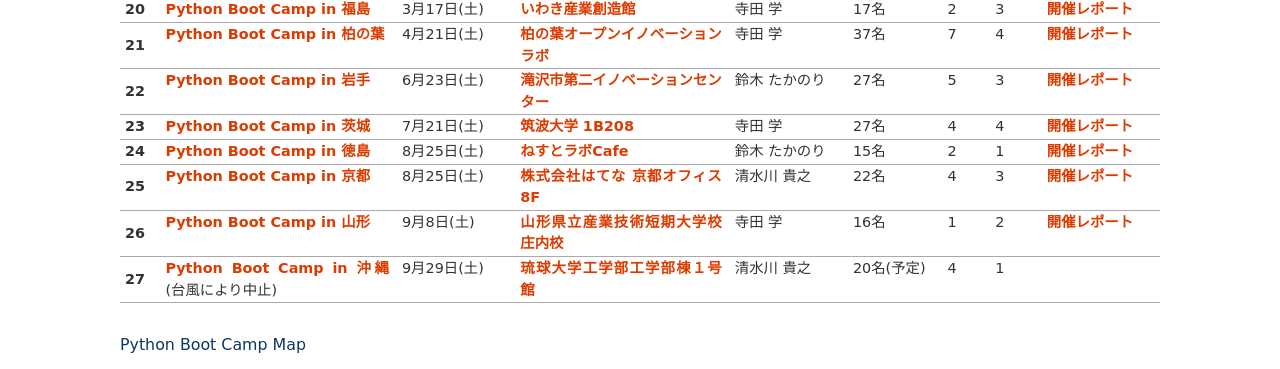
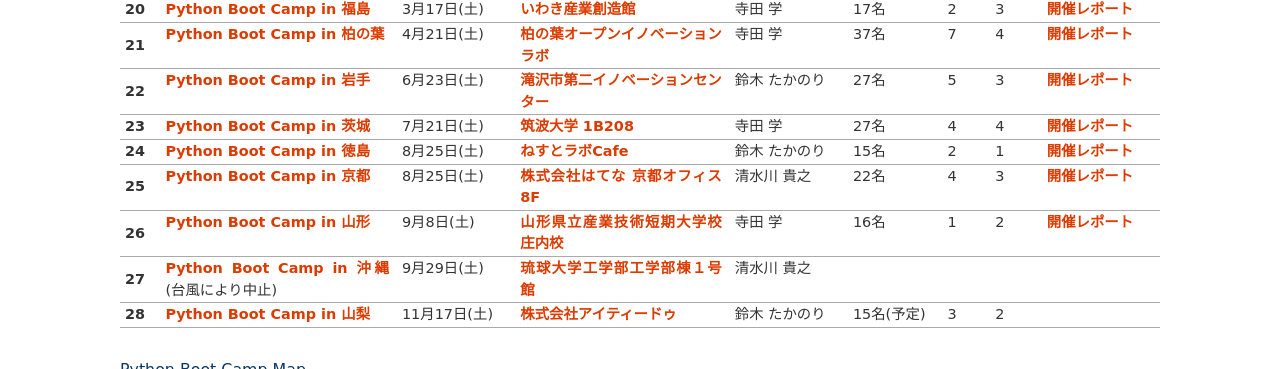
Before and after one commit to pyconjp/www.pycon.jp, a Sphinx documentation site: the page built from source/support/bootcamp.rst, in a window 1280 px wide and 900 px high, scrolled down 2775 px, cut to the strip 0-369 px from the top of the window. Built offline with Sphinx 7.4.7, drawn with Linux system fonts in a browser that asks for light colours; some of the changed text lies outside the part shown.

Commit message:
add pycamp yamanashi

```diff
--- a/source/support/bootcamp.rst
+++ b/source/support/bootcamp.rst
@@ -399,9 +399,18 @@
      - 9月29日(土)
      - `琉球大学工学部工学部棟１号館 <https://ie.u-ryukyu.ac.jp/>`_
      - 清水川 貴之
-     - 20名(予定)
-     - 4
-     - 1
+     -
+     -
+     -
+     -
+   * - 28
+     - `Python Boot Camp in 山梨 <https://pyconjp.connpass.com/event/103507/>`_
+     - 11月17日(土)
+     - `株式会社アイティードゥ <http://itdo.jp/company/access/>`_
+     - 鈴木 たかのり
+     - 15名(予定)
+     - 3
+     - 2
      -
 
 Python Boot Camp Map
```
Also changed, not shown: other parts of source/support/bootcamp.rst (+3 -3 lines).
